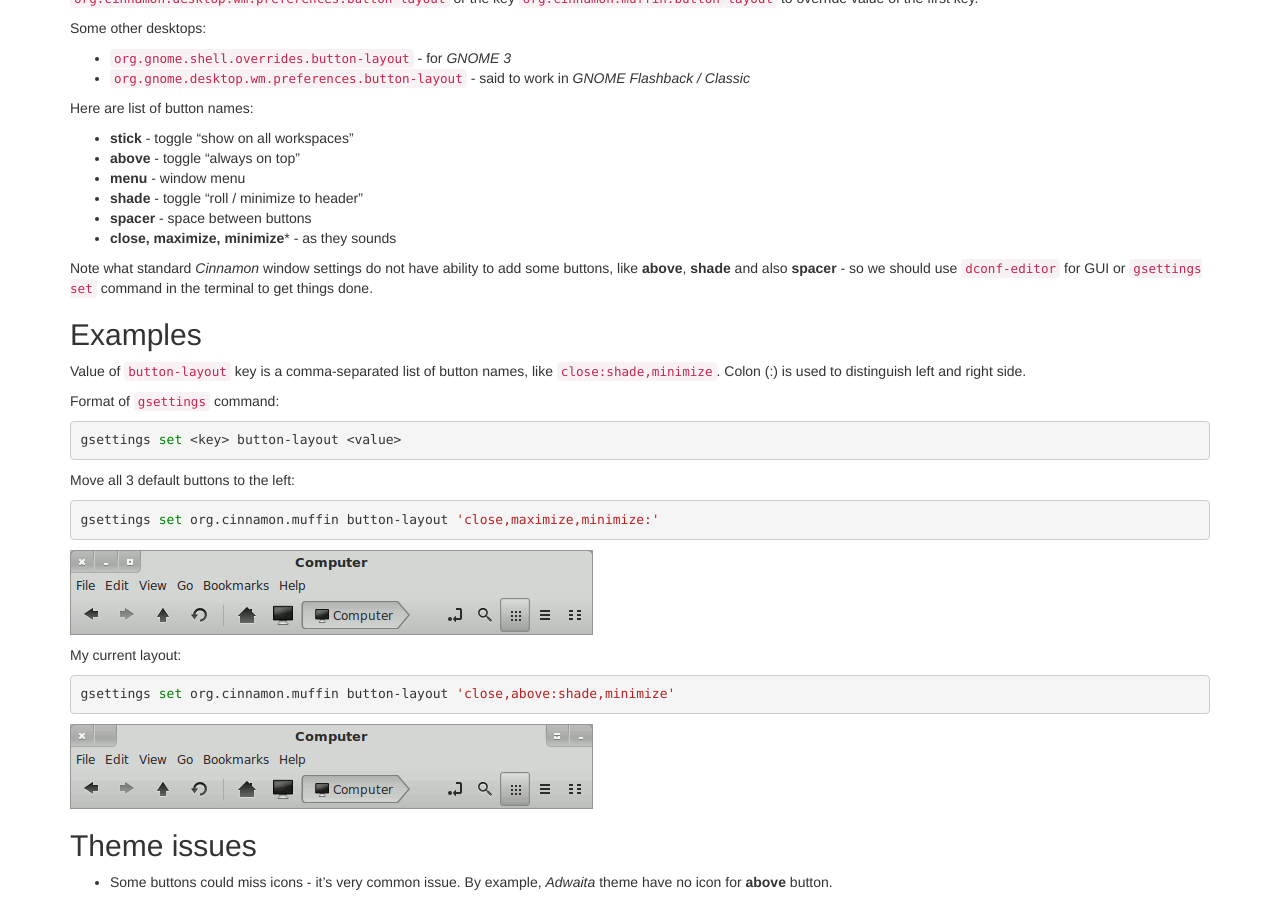
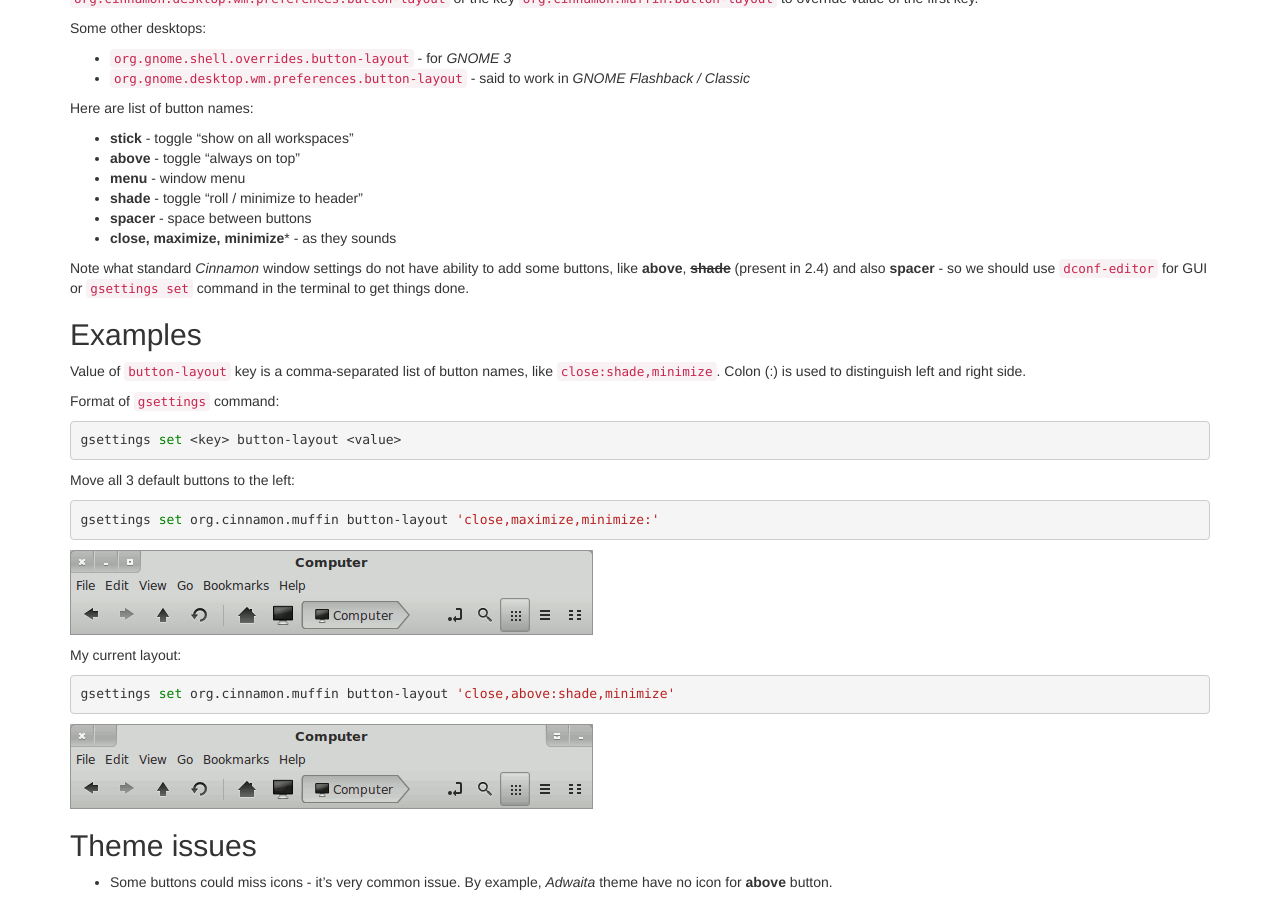
Before and after one commit to roman-yagodin/roman-yagodin.github.io, a Jekyll site: the page built from _posts/2014-10-22-muffin-window-buttons-layout.md, in a window 1280 px wide and 900 px high, scrolled down 970 px. Built offline with Jekyll 4.4.1, drawn with Linux system fonts in a browser that asks for light colours; nearby versions of some CDN libraries; library files that are not in the unit come from our copies; comment, search, counter and statistics services are not loaded.

Commit message:
Update post about window buttons

```diff
--- a/_posts/2014-10-22-muffin-window-buttons-layout.md
+++ b/_posts/2014-10-22-muffin-window-buttons-layout.md
@@ -46,7 +46,7 @@
 - **spacer** - space between buttons
 - **close, maximize, minimize*** - as they sounds
 
-Note what standard *Cinnamon* window settings do not have ability to add some buttons, like **above**, **shade** and also **spacer** -
+Note what standard *Cinnamon* window settings do not have ability to add some buttons, like **above**, <del>**shade**</del> (present in 2.4) and also **spacer** -
 so we should use `dconf-editor` for GUI or `gsettings set` command in the terminal to get things done.
 
 ## Examples
```
